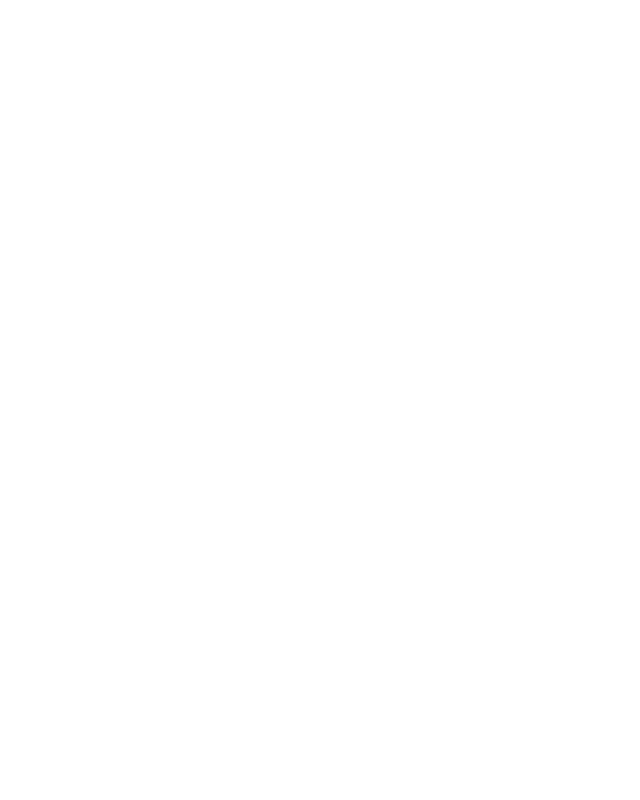
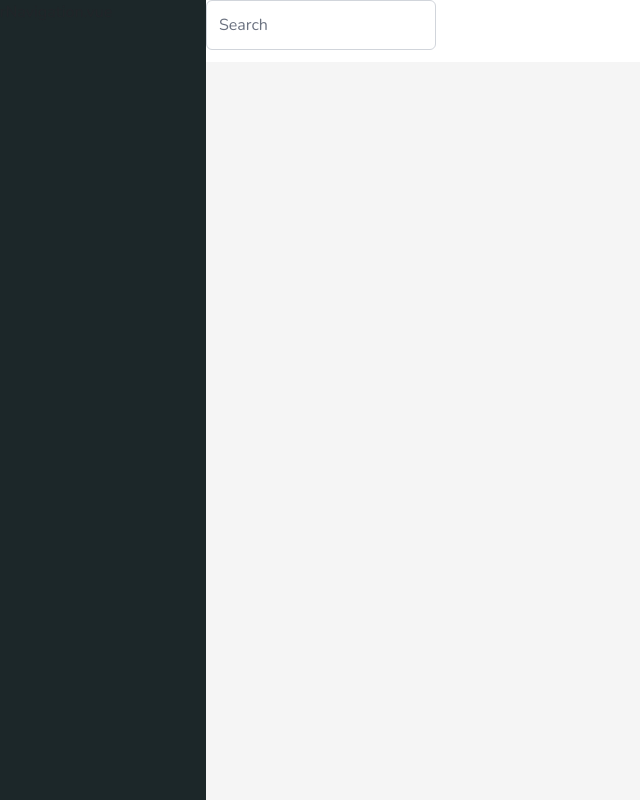
Before and after one commit to ArfaouiBadi/heal-client, a Vue app: page /dashboard in a window 1280 px wide. Before the commit this address had no page. Shown: the whole page, without its empty margins (50-690 px from the left). Built offline with nearby package versions, Linux system fonts and the light colour scheme.

Commit message:
started working on the dashboard adding primvue icons library now

```diff
--- a/index.html
+++ b/index.html
@@ -6,6 +6,10 @@
     <meta name="viewport" content="width=device-width, initial-scale=1.0" />
     <link rel="preconnect" href="https://fonts.googleapis.com" />
     <link rel="preconnect" href="https://fonts.gstatic.com" crossorigin />
+    <link
+      href="https://fonts.googleapis.com/css2?family=Nunito:ital,wght@0,200..1000;1,200..1000&display=swap"
+      rel="stylesheet"
+    />
     <link
       href="https://fonts.googleapis.com/css2?family=Poppins:ital,wght@0,100;0,200;0,300;0,400;0,500;0,600;0,700;0,800;0,900;1,100;1,200;1,300;1,400;1,500;1,600;1,700;1,800;1,900&display=swap"
       rel="stylesheet"
--- /dev/null
+++ b/src/components/Dashboard/Dashboard.vue
@@ -0,0 +1,65 @@
+<template lang="">
+  <div class="DashboardWrapper">
+    <div class="sideBarNavigationContainer">
+      <SidebarNavigation />
+    </div>
+
+    <div class="DashboardContent">
+      <div class="DashboardContentWrapper">
+        <div class="DashboardNavbarContainer">
+          <DashboardNavbar />
+        </div>
+
+        <div class="DashboardMainContent">
+          <router-view></router-view>
+        </div>
+      </div>
+    </div>
+  </div>
+</template>
+<script lang="ts">
+import SidebarNavigation from "./SidebarNavigation.vue";
+import DashboardNavbar from "./DashboardNavbar.vue";
+export default {
+  components: {
+    SidebarNavigation,
+    DashboardNavbar,
+  },
+};
+</script>
+<style lang="css">
+.DashboardWrapper {
+  display: flex;
+  flex-direction: row;
+  height: 100vh;
+  font-family: "Nunito", sans-serif;
+  font-optical-sizing: auto;
+  font-weight: 500;
+  font-style: normal;
+}
+.sideBarNavigationContainer {
+  width: 20%;
+  flex: 1;
+  background-color: #1c2729;
+}
+.DashboardContent {
+  display: flex;
+  flex-direction: row;
+  flex: 4;
+}
+
+.DashboardContentWrapper {
+  display: flex;
+  flex-direction: column;
+
+  width: 100%;
+}
+.DashboardNavbarContainer {
+  width: 100%;
+  flex: 1;
+}
+.DashboardMainContent {
+  flex: 12;
+  background-color: #f5f5f5;
+}
+</style>
--- /dev/null
+++ b/src/components/Dashboard/DashboardNavbar.vue
@@ -0,0 +1,17 @@
+<template lang="">
+  <div>
+    <span class="p-input-icon-left">
+      <i class="pi pi-search" />
+      <InputText placeholder="Search" />
+    </span>
+  </div>
+</template>
+<script lang="ts">
+import InputText from "primevue/inputtext";
+export default {
+  components: {
+    InputText,
+  },
+};
+</script>
+<style lang=""></style>
--- /dev/null
+++ b/src/components/Dashboard/SidebarNavItem.vue
@@ -0,0 +1,7 @@
+<template lang="">
+  <div></div>
+</template>
+<script lang="ts">
+export default {};
+</script>
+<style lang=""></style>
--- /dev/null
+++ b/src/components/Dashboard/SidebarNavigation.vue
@@ -0,0 +1,7 @@
+<template lang="">
+  <div>SidebarNavigation.vue</div>
+</template>
+<script lang="ts">
+export default {};
+</script>
+<style lang=""></style>
--- a/src/components/Home.vue
+++ b/src/components/Home.vue
@@ -1,3 +1,9 @@
-<template></template>
+<template>
+  <Password v-model="value" toggleMask />
+</template>
 
-<script lang="ts" setup></script>
+<script lang="ts" setup>
+import { ref } from "vue";
+import Password from "primevue/password";
+const value = ref(null);
+</script>
--- a/src/components/Signin.vue
+++ b/src/components/Signin.vue
@@ -41,9 +41,7 @@
               >
             </div>
             <br />
-            <Calendar v-model="data.date" dateFormat="dd/mm/yy" />
-            <Calendar v-model="data.date" dateFormat="dd/mm/yy" />
-            <Calendar v-model="data.date" />
+
             <button type="button" class="signupButton" @click="handleSignin">
               Sign In
             </button>
@@ -71,8 +69,6 @@
 import Navbar from "./Navbar.vue";
 import { reactive } from "vue";
 import axios from "axios";
-import Calendar from "primevue/calendar";
-
 export default {
   components: {
     Navbar,
--- a/src/components/routes.ts
+++ b/src/components/routes.ts
@@ -2,7 +2,7 @@
 import Home from "./Home.vue";
 import Signin from "./Signin.vue";
 import Signup from "./Signup.vue";
-
+import Dashboard from "./Dashboard/Dashboard.vue";
 const router = createRouter({
   history: createWebHistory(),
   routes: [
@@ -18,6 +18,10 @@
       path: "/signup",
       component: Signup,
     },
+    {
+      path: "/dashboard",
+      component: Dashboard,
+    },
   ],
 });
 export default router;
```
Also changed, not shown: src/App.vue (+8 -0 lines).
